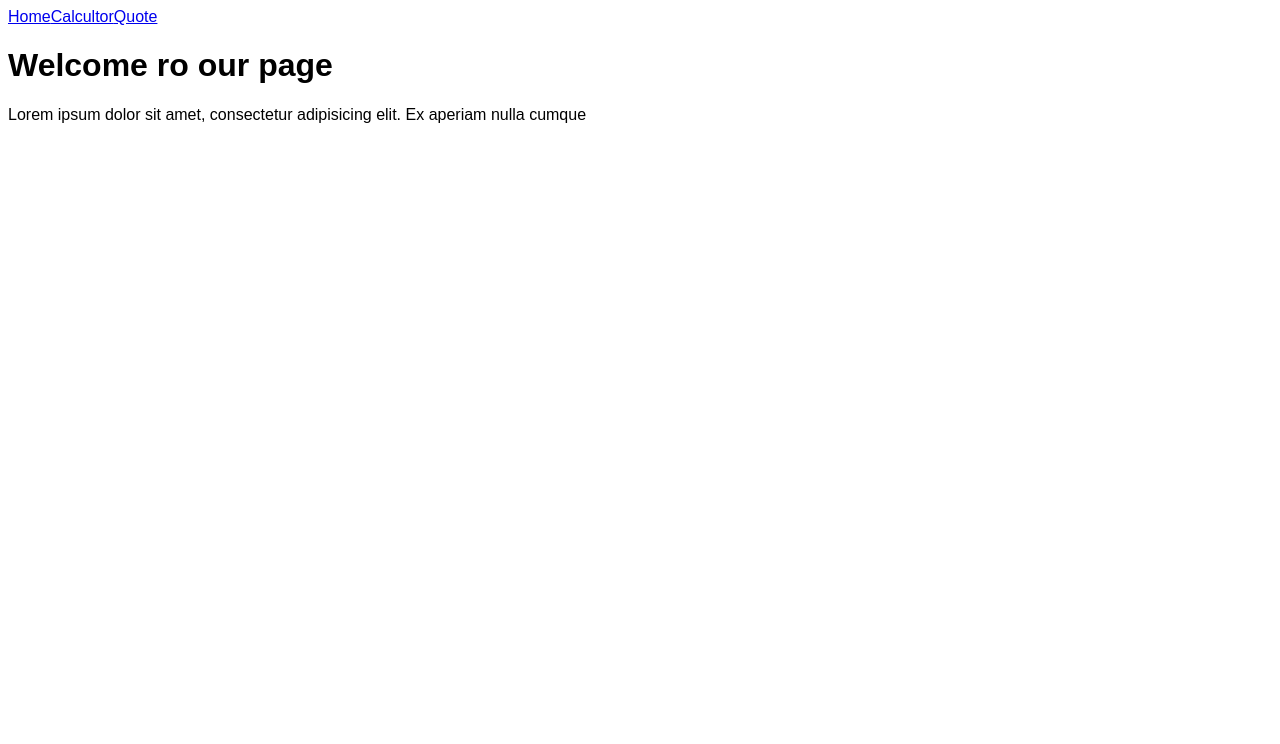
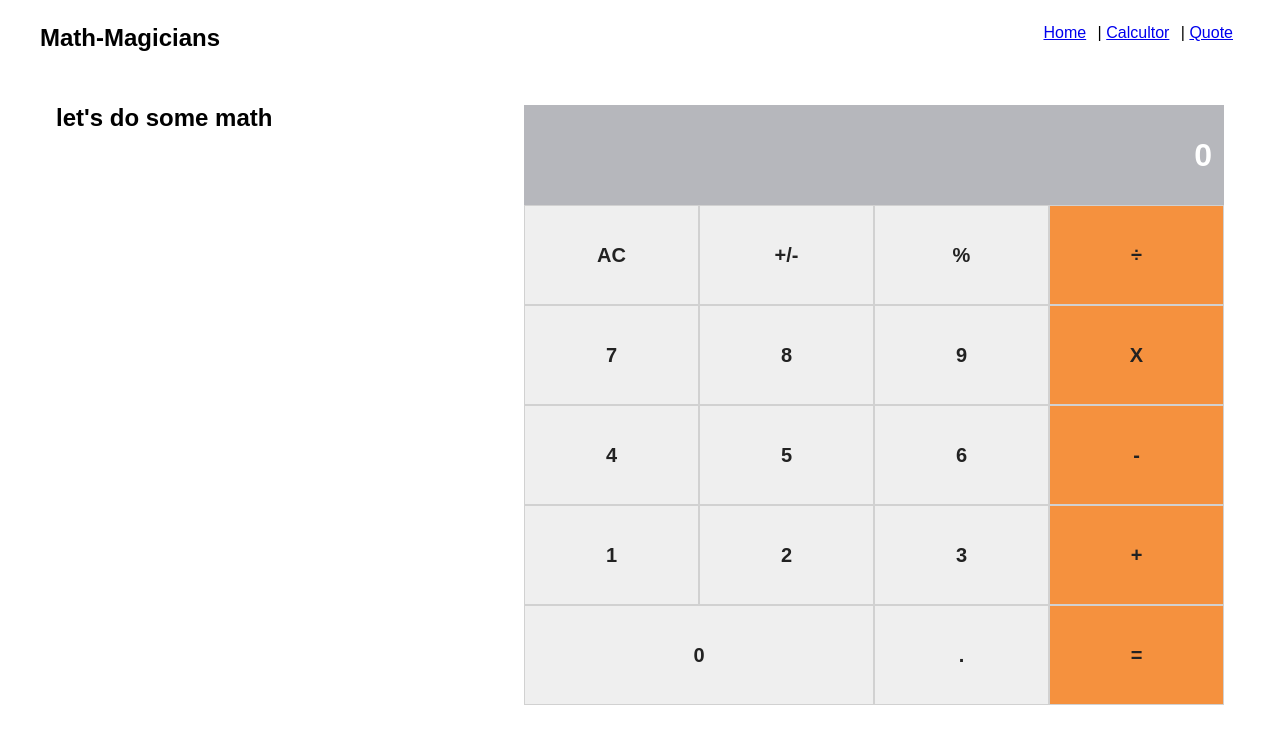
Before and after one commit to helciodev/math-magicians, a React (Create React App) app: page /calculator in a window 1280 px wide. Shown: the top 744 px of the page. Built offline with nearby package versions, Linux system fonts and the light colour scheme.

Commit message:
Add routes and navbar

```diff
--- a/src/components/App.js
+++ b/src/components/App.js
@@ -14,9 +14,9 @@ function App() {
       <Navbar />
       <main className="calculator-container">
         <Switch>
-          <Route path="/calculator" component={Home} />
+          <Route path="/" component={Home} exact />
           <Route path="/calculator" component={Calculator} />
-          <Route path="/calculator" component={Quote} />
+          <Route path="/quote" component={Quote} />
         </Switch>
 
       </main>
--- a/src/components/Calculator.js
+++ b/src/components/Calculator.js
@@ -17,9 +17,14 @@ function Calculator() {
     setNext(newNext);
   }
   return (
-    <div className="calculator">
-      <Display result={total} next={next} operation={operation} />
-      <ButtonPanel clickHandler={handleClick} />
+    <div className="calculator-wrap">
+      <div>
+        <h2>let&apos;s do some math</h2>
+      </div>
+      <div className="calculator">
+        <Display result={total} next={next} operation={operation} />
+        <ButtonPanel clickHandler={handleClick} />
+      </div>
     </div>
   );
 }
--- a/src/components/Home.js
+++ b/src/components/Home.js
@@ -3,7 +3,7 @@ import React from 'react';
 function Home() {
   return (
     <>
-      <h1>Welcome ro our page</h1>
+      <h1 className="greetings">Welcome ro our page</h1>
       <p>Lorem ipsum dolor sit amet, consectetur adipisicing elit. Ex aperiam nulla cumque </p>
     </>
   );
--- a/src/components/Navbar.js
+++ b/src/components/Navbar.js
@@ -4,9 +4,18 @@ import { Link } from 'react-router-dom';
 function Navbar() {
   return (
     <>
-      <Link to="/">Home</Link>
-      <Link to="/calculator">Calcultor</Link>
-      <Link to="/quote">Quote</Link>
+      <nav>
+        <div className="logo">
+          Math-Magicians
+        </div>
+        <div>
+          <Link className="links" to="/">Home</Link>
+          {' | '}
+          <Link className="links" to="/calculator">Calcultor</Link>
+          {' | '}
+          <Link className="links" to="/quote">Quote</Link>
+        </div>
+      </nav>
     </>
   );
 }
--- a/src/components/Quote.js
+++ b/src/components/Quote.js
@@ -3,7 +3,7 @@ import React from 'react';
 function Quote() {
   return (
     <>
-      <p>This is your life. Do what you love, and do it often</p>
+      <p className="quote">This is your life. Do what you love, and do it often</p>
     </>
   );
 }
--- a/src/style.css
+++ b/src/style.css
@@ -1,6 +1,29 @@
 body {
   font-family: Arial, Helvetica, sans-serif;
 }
+.quote {
+  font-size: 34px;
+  font-style: italic;
+}
+
+.greetings, .logo {
+  font-size: 24px;
+  font-weight:bold;
+}
+
+.calculator {
+  width: 700px;
+}
+nav, .calculator-wrap {
+  display: flex;
+  padding: 1rem 2rem;
+  justify-content: space-between
+}
+
+.links{
+  margin-right: 7px;
+}
+
 .display {
   color: #fff;
   background-color: #B6B7BC;
@@ -16,7 +39,7 @@ body {
 }
 
 .calculator-container {
-  width: 700px;
+  padding: 0 1rem;
 }
 
 .buttons-container {
```
